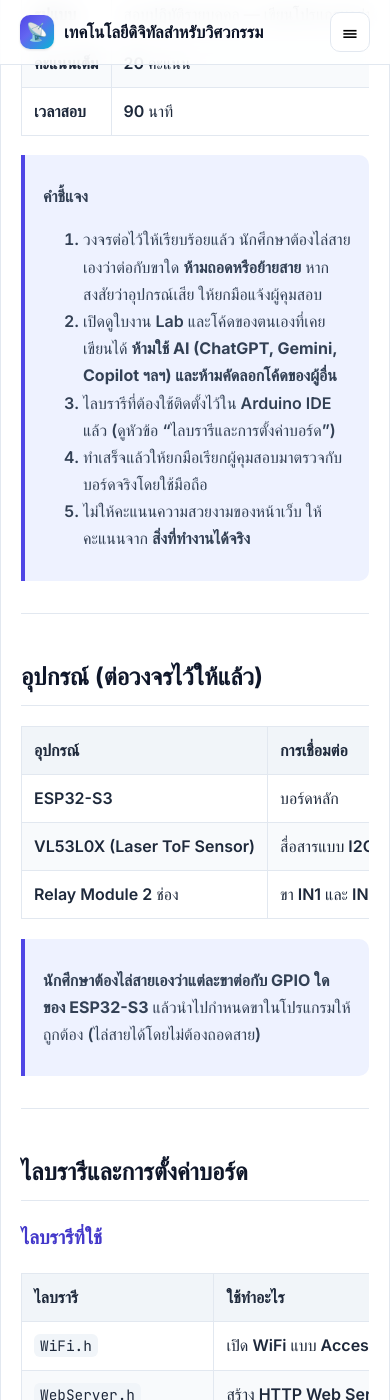
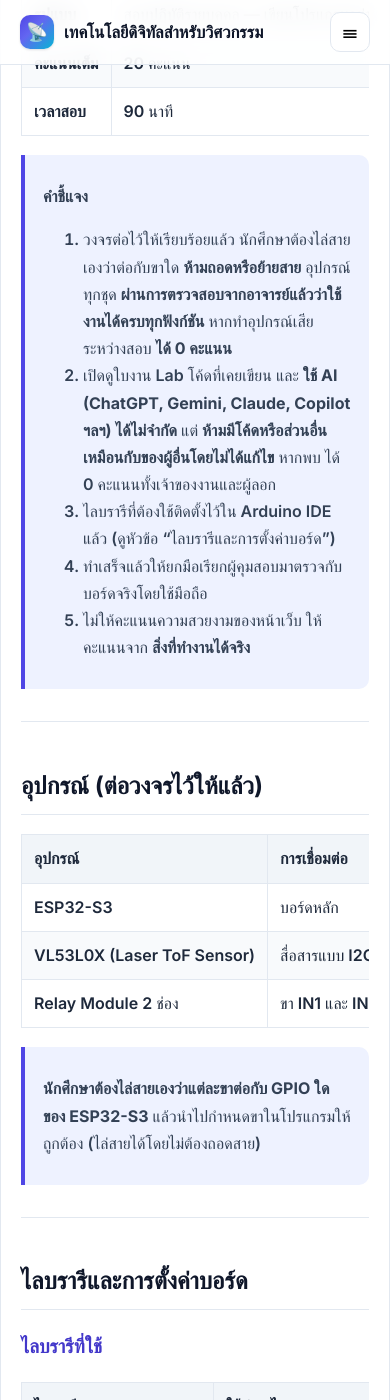
Before and after one commit to alfaXphoori/TechEngineering, a Jekyll site: the page built from assessments/practical-exam.md, in a window 390 px wide and 1400 px high, scrolled down 559 px. Built offline with Jekyll 4.4.1, drawn with Linux system fonts in a browser that asks for light colours; some web fonts are replaced; our own code applies the rules of GitHub Pages for plain Markdown files; some of the changed text lies outside the part shown.

Commit message:
Add practical exam screenshots, nav tab, and updated exam rules
- Add simulated phone screenshots (23.4 cm, 3.8 cm, OUT OF RANGE) of the
  reference web page as an example of a full-score result
- Add "สอบปฏิบัติ" tab to the top navigation; collapse nav to the
  hamburger menu below 1100px so the longer menu does not wrap
- Damaging equipment during the exam now scores 0
- AI use is allowed; identical unmodified work scores 0 for both the
  original author and the copier

Co-Authored-By: Claude Opus 5.5 <noreply@anthropic.com>

```diff
--- a/_includes/header.html
+++ b/_includes/header.html
@@ -10,6 +10,7 @@
       <a href="{{ '/#clo' | relative_url }}">ผลลัพธ์การเรียนรู้</a>
       <a href="{{ '/#tools' | relative_url }}">เครื่องมือ</a>
       <a href="{{ '/weekly-lesson-plan.html' | relative_url }}">แผนฉบับเต็ม</a>
+      <a href="{{ '/assessments/practical-exam.html' | relative_url }}">สอบปฏิบัติ</a>
       <a href="{{ '/submit-work.html' | relative_url }}">ส่งงาน</a>
       <a href="{{ '/check-in.html' | relative_url }}">เช็คชื่อ</a>
       <a href="{{ '/scores.html' | relative_url }}">คะแนน</a>
--- a/assessments/practical-exam.md
+++ b/assessments/practical-exam.md
@@ -9,8 +9,8 @@
 | **เวลาสอบ** | 90 นาที |
 
 > **คำชี้แจง**
-> 1. วงจรต่อไว้ให้เรียบร้อยแล้ว นักศึกษาต้องไล่สายเองว่าต่อกับขาใด **ห้ามถอดหรือย้ายสาย** หากสงสัยว่าอุปกรณ์เสีย ให้ยกมือแจ้งผู้คุมสอบ
-> 2. เปิดดูใบงาน Lab และโค้ดของตนเองที่เคยเขียนได้ **ห้ามใช้ AI (ChatGPT, Gemini, Copilot ฯลฯ) และห้ามคัดลอกโค้ดของผู้อื่น**
+> 1. วงจรต่อไว้ให้เรียบร้อยแล้ว นักศึกษาต้องไล่สายเองว่าต่อกับขาใด **ห้ามถอดหรือย้ายสาย** อุปกรณ์ทุกชุด **ผ่านการตรวจสอบจากอาจารย์แล้วว่าใช้งานได้ครบทุกฟังก์ชัน** หากทำอุปกรณ์เสียระหว่างสอบ **ได้ 0 คะแนน**
+> 2. เปิดดูใบงาน Lab โค้ดที่เคยเขียน และ **ใช้ AI (ChatGPT, Gemini, Claude, Copilot ฯลฯ) ได้ไม่จำกัด** แต่ **ห้ามมีโค้ดหรือส่วนอื่นเหมือนกับของผู้อื่นโดยไม่ได้แก้ไข** หากพบ ได้ 0 คะแนนทั้งเจ้าของงานและผู้ลอก
 > 3. ไลบรารีที่ต้องใช้ติดตั้งไว้ใน Arduino IDE แล้ว (ดูหัวข้อ "ไลบรารีและการตั้งค่าบอร์ด")
 > 4. ทำเสร็จแล้วให้ยกมือเรียกผู้คุมสอบมาตรวจกับบอร์ดจริงโดยใช้มือถือ
 > 5. ไม่ให้คะแนนความสวยงามของหน้าเว็บ ให้คะแนนจาก **สิ่งที่ทำงานได้จริง**
@@ -94,6 +94,34 @@
 
 > **คำแนะนำ:** อย่าใช้ `delay()` ใน `loop()` ให้ใช้ `millis()` จับเวลาการอ่านเซนเซอร์แทน มิฉะนั้นหน้าเว็บจะตอบสนองช้าหรือค้าง
 
+### ตัวอย่างหน้าเว็บที่ทำงานครบ (ระดับ 20 คะแนน)
+
+ภาพหน้าจอมือถือจากโค้ดตัวอย่างของอาจารย์ โดยจำลองค่าจากเซนเซอร์ 3 สถานการณ์
+
+<table>
+  <tr>
+    <th align="center">วัตถุอยู่ที่ 23.4 cm<br>Relay 1 ON · Relay 2 OFF</th>
+    <th align="center">วัตถุเข้าใกล้จนเหลือ 3.8 cm<br>Relay 1 ON · Relay 2 ON</th>
+    <th align="center">เอาวัตถุออก (OUT OF RANGE)<br>Relay ทั้งคู่ OFF</th>
+  </tr>
+  <tr>
+    <td><img src="images/practical-medium.png" alt="หน้าเว็บแสดงระยะ 23.4 cm โซนปานกลาง พร้อมกราฟและ Relay 1 ON" width="260"></td>
+    <td><img src="images/practical-close.png" alt="หน้าเว็บแสดงระยะ 3.8 cm โซนใกล้มาก กราฟลดลงต่อเนื่อง Relay ทั้ง 2 ตัว ON" width="260"></td>
+    <td><img src="images/practical-out.png" alt="หน้าเว็บแสดง OUT OF RANGE หลังเอาวัตถุออก กราฟกระโดดขึ้นค่าสูงสุด" width="260"></td>
+  </tr>
+</table>
+
+**สิ่งที่ต้องมีในหน้าเว็บ (ตามข้อกำหนด):**
+
+| ส่วนในภาพ | ข้อกำหนด |
+|---|---|
+| ชื่อ-นามสกุล และรหัสนักศึกษา (การ์ดบนสุด) | ข้อ 2 |
+| ค่าระยะเป็น cm ที่เปลี่ยนเอง และข้อความ `OUT OF RANGE` เมื่อไม่มีวัตถุ | ข้อ 3 |
+| กราฟเส้นแสดงค่าระยะย้อนหลัง (Live Graph) | ข้อ 4 |
+| ปุ่ม RELAY 1 / RELAY 2 พร้อมสถานะ `ON` / `OFF` | ข้อ 5 |
+
+> **หมายเหตุ:** ภาพนี้เป็นเพียงตัวอย่าง **ไม่จำเป็นต้องออกแบบให้เหมือน** ส่วนที่เกินข้อกำหนด เช่น ภาพจำลองถนน แถบไม้บรรทัด ค่า MIN/MAX และโซนระยะ ไม่มีผลต่อคะแนน และหน้าเว็บต้องแสดง **ชื่อและรหัสของนักศึกษาเอง**
+
 ---
 
 ## เกณฑ์การให้คะแนน (20 คะแนน)
@@ -113,7 +141,7 @@
 | **8** | ❌ | ❌ | ❌ | **เปิดหน้าเว็บจากมือถือได้** แต่ยังไม่มีค่าระยะและสั่ง Relay ไม่ได้ |
 | **5** | — | — | — | **ปล่อย WiFi AP ได้** (มือถือเชื่อมต่อได้) แต่เปิดหน้าเว็บไม่ได้ **หรือ** อ่านค่าระยะได้เฉพาะใน Serial Monitor |
 | **2** | — | — | — | **Compile และ Upload ผ่าน** แต่ระบบไม่ทำงาน |
-| **0** | — | — | — | Compile ไม่ผ่าน / ไม่มีงาน / ทุจริต |
+| **0** | — | — | — | Compile ไม่ผ่าน / ไม่มีงาน / ทำอุปกรณ์เสีย / ทุจริต |
 
 **ความหมายของ ✅**
 - **ค่าระยะ ✅** = หน้าเว็บแสดงค่าระยะจากเซนเซอร์จริง เปลี่ยนตามวัตถุที่เคลื่อนที่
@@ -153,9 +181,10 @@
 | เรื่อง | กติกา |
 |---|---|
 | **การขอตรวจ** | ขอตรวจได้ **ไม่เกิน 2 ครั้ง** ใช้คะแนนครั้งที่ **สูงกว่า** (ตรวจครั้งแรกแล้วกลับไปแก้ต่อได้) |
-| **อุปกรณ์เสีย** | ถ้าผู้คุมสอบยืนยันว่าอุปกรณ์เสีย จะเปลี่ยนชุดให้และ **ชดเชยเวลา** เท่ากับเวลาที่เสียไป ไม่หักคะแนน |
+| **อุปกรณ์เสีย** | อาจารย์ตรวจสอบและทดสอบอุปกรณ์ทุกชุดก่อนสอบแล้วว่าใช้งานได้ปกติครบทุกฟังก์ชัน หากอุปกรณ์เสียระหว่างสอบ (เช่น ถอด/ย้ายสาย ลัดวงจร หรือทำบอร์ด/เซนเซอร์/Relay ชำรุด) ให้ถือว่าเป็นความรับผิดชอบของนักศึกษา ได้ **0 คะแนน** |
 | **หมดเวลา** | ผู้ที่ยกมือขอตรวจก่อนหมดเวลาจะได้ตรวจตามคิว แต่ห้ามแก้โค้ดเพิ่มระหว่างรอ ถ้ายังไม่เคยขอตรวจเลย ผู้คุมสอบจะตรวจสภาพที่บอร์ดเป็นอยู่ ณ เวลาหมดเวลา |
-| **ทุจริต** | ใช้ AI คัดลอกโค้ด หรือให้ผู้อื่นทำแทน ได้ **0 คะแนน** ผู้คุมสอบสุ่มถามอธิบายโค้ดได้ 1–2 คำถาม ถ้าอธิบายโค้ดของตนเองไม่ได้ จะส่งอาจารย์ผู้สอนพิจารณา |
+| **การใช้ AI** | ใช้ AI ช่วยเขียนโค้ดได้ **ไม่จำกัด** |
+| **ทุจริต** | หากพบว่าโค้ดหรือส่วนอื่นของงาน (เช่น หน้าเว็บ กราฟ) **เหมือนกับของผู้อื่นโดยไม่ได้แก้ไขอะไรเลย** ได้ **0 คะแนนทั้งเจ้าของต้นฉบับและผู้ลอก** |
 
 ---
 
--- a/assets/css/style.css
+++ b/assets/css/style.css
@@ -50,7 +50,7 @@ a:hover { text-decoration: underline; }
   height: 64px;
 }
 .nav__brand {
-  display: flex; align-items: center; gap: 10px;
+  display: flex; align-items: center; gap: 10px; white-space: nowrap;
   font-weight: 700; color: var(--ink); font-size: 1.05rem;
 }
 .nav__brand:hover { text-decoration: none; }
@@ -63,7 +63,7 @@ a:hover { text-decoration: underline; }
 .nav__links { display: flex; align-items: center; gap: 4px; }
 .nav__links a {
   color: var(--muted); font-weight: 500; font-size: .95rem;
-  padding: 8px 12px; border-radius: 8px;
+  padding: 8px 10px; border-radius: 8px; white-space: nowrap;
 }
 .nav__links a:hover { color: var(--ink); background: #f1f5f9; text-decoration: none; }
 .nav__links a.cta {
@@ -396,12 +396,16 @@ table.schedule tbody tr:hover { background: #f8fafc; }
 .back-link { display: inline-flex; align-items: center; gap: 6px; margin: 28px auto 0; max-width: 920px; padding: 0 20px; color: var(--muted); }
 
 /* ---------- Responsive ---------- */
-@media (max-width: 820px) {
-  .clo-grid { grid-template-columns: 1fr; }
+/* เมนูบนแถบด้านบนยาวเกินจอขนาดกลาง จึงพับเป็นปุ่ม ☰ ตั้งแต่ 1100px ลงมา */
+@media (max-width: 1100px) {
   .nav__links { display: none; }
   .nav__links.open { display: flex; position: absolute; top: 64px; left: 0; right: 0; flex-direction: column; background: #fff; border-bottom: 1px solid var(--line); padding: 10px 20px; gap: 2px; }
   .nav__teacher-btn { width: 36px; height: 36px; margin: 6px 0 2px 8px; align-self: flex-start; }
   .nav__toggle { display: inline-grid; place-items: center; width: 40px; height: 40px; border: 1px solid var(--line); border-radius: 10px; background: #fff; cursor: pointer; font-size: 1.2rem; }
+}
+
+@media (max-width: 820px) {
+  .clo-grid { grid-template-columns: 1fr; }
   .assess { grid-template-columns: 1fr; gap: 24px; }
   .assess__chart { width: min(100%, 260px); }
 }
```
Also changed, not shown: assessments/images/practical-close.png (added), assessments/images/practical-medium.png (added), assessments/images/practical-out.png (added).
